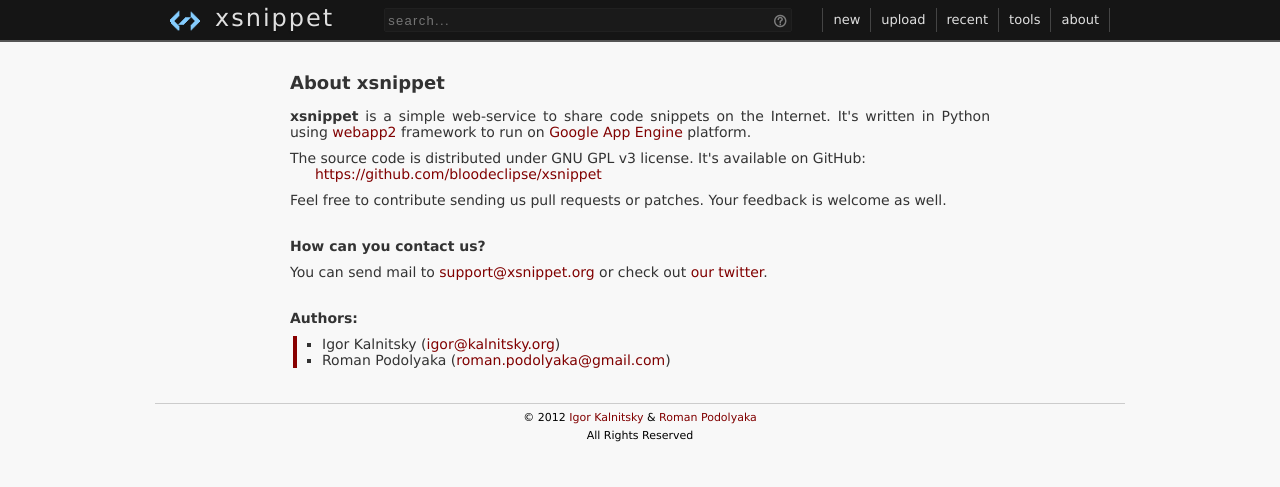
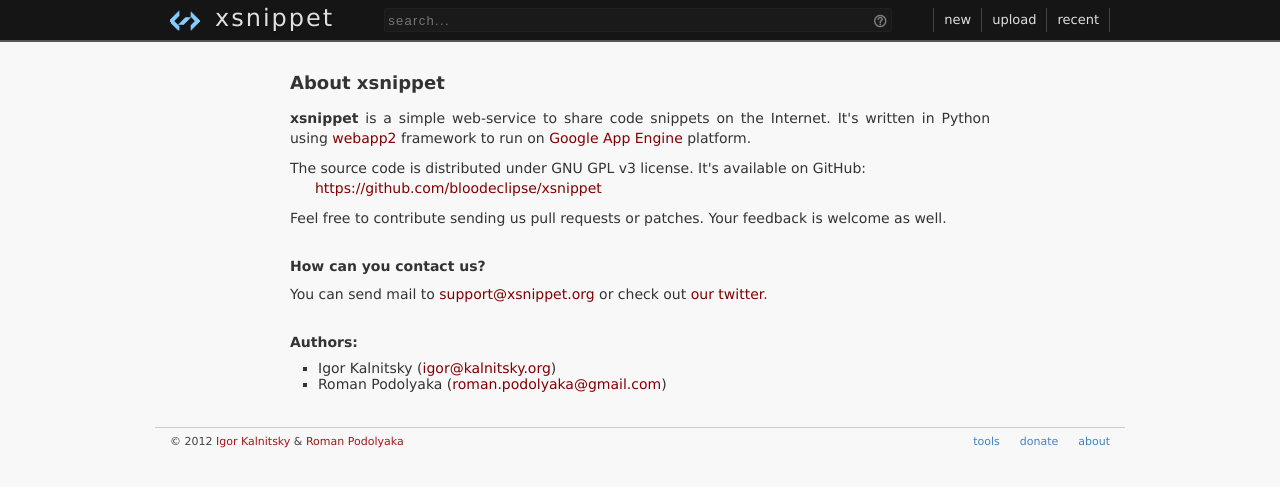
Before and after one commit to xsnippet/xsnippet-api, a Python web app: template templates/about.html in a window 1280 px wide. Shown: the top 487 px of the page. Run offline with Jinja, Linux system fonts and the light colour scheme; the template is opened without the code that fills it, so the values that code supplies are empty.

Commit message:
Add donate page.

```diff
--- a/data/static/styles/default.css
+++ b/data/static/styles/default.css
@@ -129,17 +129,13 @@ header#header #searchform #search {
     padding: 2px 3px;
     border: 1px solid #202020;
     color: #888;
-    width: 400px;
+    width: 500px;
     font-size: 13px;
     letter-spacing: 0.1em;
     border-radius: 2px;
     display: block;
     float: left;
     height: 18px;
-}
-
-header#header #searchform #search:hover {
-    border: 1px solid #333;
 }
 
 header#header #searchform #search_help {
@@ -437,6 +433,7 @@ article p {
     color: #333;
     font-size: 14px;
     margin: 10px 0px;
+    line-height: 20px;
 }
 
 article .page ul {
@@ -451,6 +448,10 @@ article .page > ul {
     border-left: 4px solid #880000;
 }
 
+article .page > ul.authors {
+    border: none;
+}
+
 article .page ol {
     color: #333;
     font-size: 14px;
@@ -459,6 +460,10 @@ article .page ol {
 
 article .page ol li {
     padding: 3px;
+}
+
+article .page > table .donate_title {
+    width: 150px;
 }
 
 article .page .app {
@@ -485,7 +490,7 @@ article .page .app code.block {
     padding: 10px 0px;
     display: block;
     margin-left: 15px;
-    font-size: 1.3em;
+    font-size: 1em;
 }
 
 article .page .app header {
@@ -532,21 +537,45 @@ article div.error {
  */
 
 body > footer {
-    text-align: center;
     margin-top: 30px;
     border-top: 1px solid #cccccc;
     font: 11px/18px Verdana;
+    color: #444;
+    margin-bottom: 30px;
 }
 
 body > footer a {
-    color: #800000;
     text-decoration: none;
 }
 
 body > footer a:hover {
-    color: #B00000;
     text-decoration: underline;
 }
+
+body > footer .copyright {
+    float: left;
+    text-align: center;
+}
+
+body > footer .copyright a {
+    color: #a21717;
+}
+
+body > footer .navigation {
+    float: right;
+}
+
+body > footer .navigation li {
+    float: left;
+    list-style: none;
+    margin-left: 20px;
+}
+
+body > footer .navigation li a {
+    color: #4282c4;
+}
+
+
 
 .submit {
     width: 100px;
--- a/templates/base.html
+++ b/templates/base.html
@@ -40,8 +40,6 @@
         <li> <a href="/">new</a>
         <li> <a href="/upload">upload</a>
         <li> <a href="/recent">recent</a>
-        <li> <a href="/tools">tools</a>
-        <li> <a href="/about">about</a>
       </ul>
     </header>
     </div>
@@ -52,9 +50,16 @@
     </article>
 
     <footer>
-      &copy; 2012 <a href="http://www.kalnitsky.org">Igor Kalnitsky</a>
-      &amp; <a href="http://www.amd4ever.org.ua">Roman Podolyaka</a>
-      <br> All Rights Reserved
+      <div class="copyright">
+        &copy; 2012 <a href="http://www.kalnitsky.org">Igor Kalnitsky</a>
+        &amp; <a href="http://www.amd4ever.org.ua">Roman Podolyaka</a>
+      </div>
+
+      <ul class="navigation">
+        <li> <a href="/tools">tools</a>
+        <li> <a href="/donate">donate</a>
+        <li> <a href="/about">about</a>
+      </div>
     </footer>
 
     <script>
--- a/xsnippet.py
+++ b/xsnippet.py
@@ -9,10 +9,8 @@ import webapp2
 
 application = webapp2.WSGIApplication([
     (r'/', 'handlers.index'),
-    (r'/about', 'handlers.about'),
     (r'/new', 'handlers.new_snippet'),
-    (r'/upload', 'handlers.upload'),
-    (r'/tools', 'handlers.tools'),
+    (r'/(about|upload|tools|donate)', 'handlers.page'),
     (r'/([0-9]+)', 'handlers.show_snippet'),
     (r'/([0-9]+)/raw', 'handlers.raw_snippet'),
     (r'/([0-9]+)/png', 'handlers.png_snippet'),
```
Also changed, not shown: README.markdown (+10 -2 lines), handlers.py (+3 -13 lines), templates/donate.html (added, +27 -0 lines).
